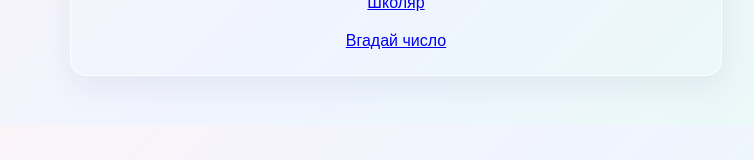
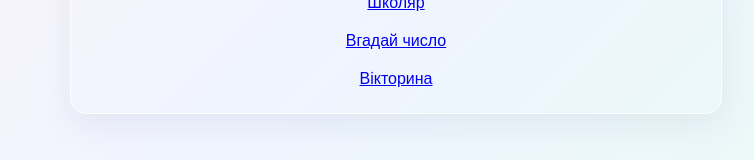
Before and after one commit to sasha20222/projects, a plain HTML site: page index.html in a window 1280 px wide. Shown: the part 272-432 px from the top of the page, without its empty margins (244-998 px from the left). Drawn offline with Linux system fonts and the light colour scheme.

Commit message:
Update index.html

```diff
--- a/index.html
+++ b/index.html
@@ -15,5 +15,6 @@
     <a href="../projects/05-arena/index.html">Арена</a>
     <a href="../projects/school.html">Школяр</a>
     <a href="../projects/06-guess/index.html">Вгадай число</a>
+    <a href="../projects/07-quiz/index.html">Вікторина</a>
   </body>
 </html>
```
